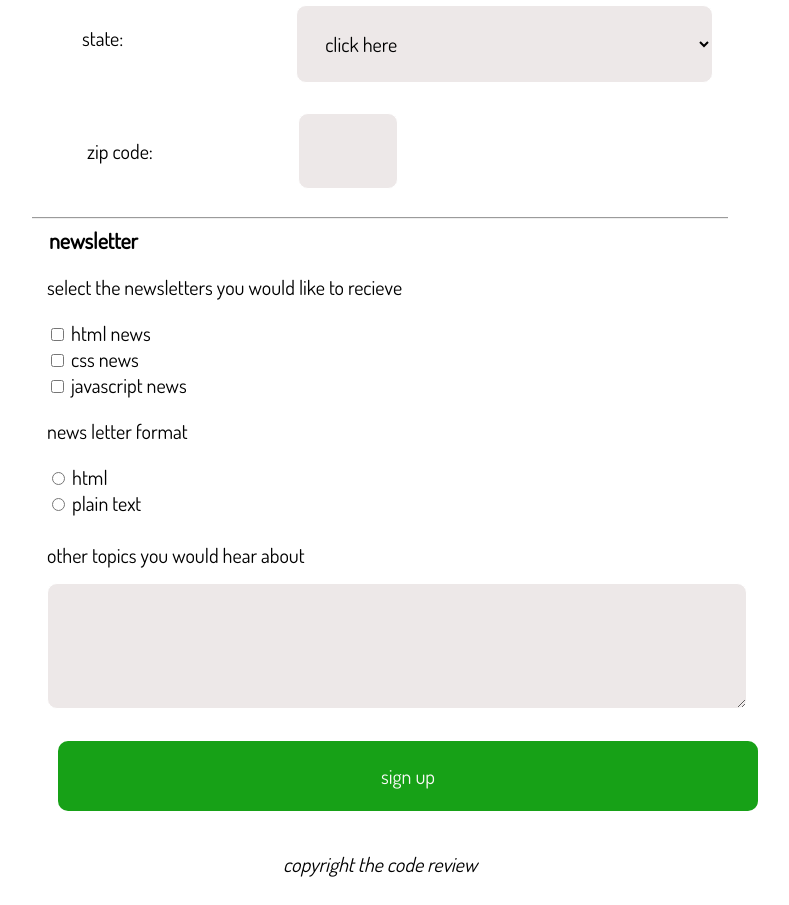
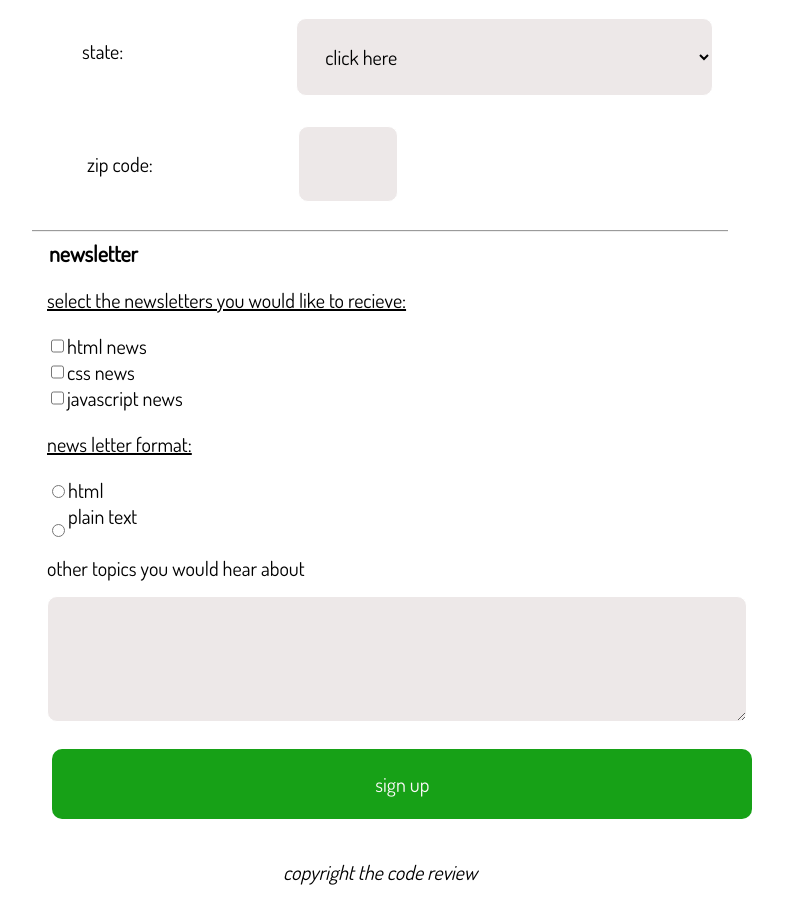
Before and after one commit to am96179/project-3, a plain HTML site: page project-3/index.html in a window 1280 px wide. Shown: the part 864-1769 px from the top of the page, without its empty margins (260-1049 px from the left). Drawn offline with Linux system fonts and the light colour scheme.

Commit message:
added flexbox

```diff
--- a/project-3/index.html
+++ b/project-3/index.html
@@ -22,7 +22,7 @@ family=Dosis&family=Mukta:wght@600&family=Neuton:ital,wght@0,400;0,700;1,400&dis
 </header>
 
 <main>
-<form class="contact" method="post">
+<form class="contact" method="post" action="index.html">
     <fieldset class="top">
 
         <legend class="info"> contact information</legend>
@@ -128,31 +128,40 @@ family=Dosis&family=Mukta:wght@600&family=Neuton:ital,wght@0,400;0,700;1,400&dis
 <fieldset class="bottom">
 <article class="recieve">
 <legend> newsletter</legend>
-<p> select the newsletters you would like to  recieve</p>
+<p> select the newsletters you would like to  recieve:</p>
 </article>
 
 
 
-
+    <div class=" flex-bottom">
     <input type="checkbox" id="hmtl-news" name="user_news" value="html">
     <label for="html-news"> html news </label><Br>
+    </div>
+    <div class=" flex-bottom">
     <input type="checkbox" id="css-news" name="user_news" value="css">
     <label for="css-news"> css news </label><Br>
+    </div>
+    <div class=" flex-bottom">
     <input type="checkbox" id="javascript-news" name="user_news" value="java">
     <label for="javascript-news"> javascript news </label><Br>
+    </div>
 
-    <p> news letter format</p>
+    <p> news letter format:</p>
+    <div class=" flex-bottom">
     <input type="radio" id="html" name="user_format" value="radio-html">
     <label for="html"> html</label><Br>
+    </div>
+    <div class=" flex-bottom">
     <input type="radio" id="plain-text" name="user_format" value="radio-text">
     <label for="plain-text"> plain text</label><br><br>
+    </div>
 
     <label for="topics"> other topics you would hear about</label>
     <textarea id="topics" name="user_topics"> </textarea>
 </fieldset>
      <div class="flex-button">
     <button type="submit"> sign up</button>
-</div>
+
 
 </form>
 </main>
--- a/project-3/styles.css
+++ b/project-3/styles.css
@@ -11,6 +11,7 @@ h1 {
      text-align: center;
      background-color: rgb(80, 78, 78);
      padding:5vh 0;
+     border-radius: 10px;
      color:
      white;
      margin-bottom: 20px;
@@ -93,7 +94,17 @@ legend{ font-weight: 800;
 
 
 
- .bottom{ border:none}
+ .bottom{ border:none; display: flex; flex-direction: column;}
+
+.bottom  p { text-decoration: underline; font-weight: 500;}
+
+.flex-bottom { display: flex; }
+
+ input + label { display: inline-block;}
+
+
+
+
 
 
  #topics{ padding:1.8em 0 1.8em 0}
@@ -114,7 +125,10 @@ legend{ font-weight: 800;
 
         }
 button:hover{ background-color:  rgb(106, 248, 106) ;
-              cursor: pointer;}
+              cursor: pointer;
+              outline: 1.5px solid black;
+              color: black;
+              }
 
 footer { text-align: center;
          font-size:0.5rem;
@@ -130,9 +144,9 @@ footer { text-align: center;
          .contact,form,.recieve{ width: 700px;
             margin:auto}
 
+ .signup{ font-size: 1.3rem;}
 
-
-  .container{  display: flex;}
+  .container{  display: flex; }
 
 
 
@@ -160,7 +174,7 @@ label[for="zip"] {  padding:40px; margin-right: 105px; }
 
 button{  max-width: 700px;
         width: 100%;
-        margin-left: 3.5vh;
+        margin-left: 2.8vh;
 
         ;}
 
```
